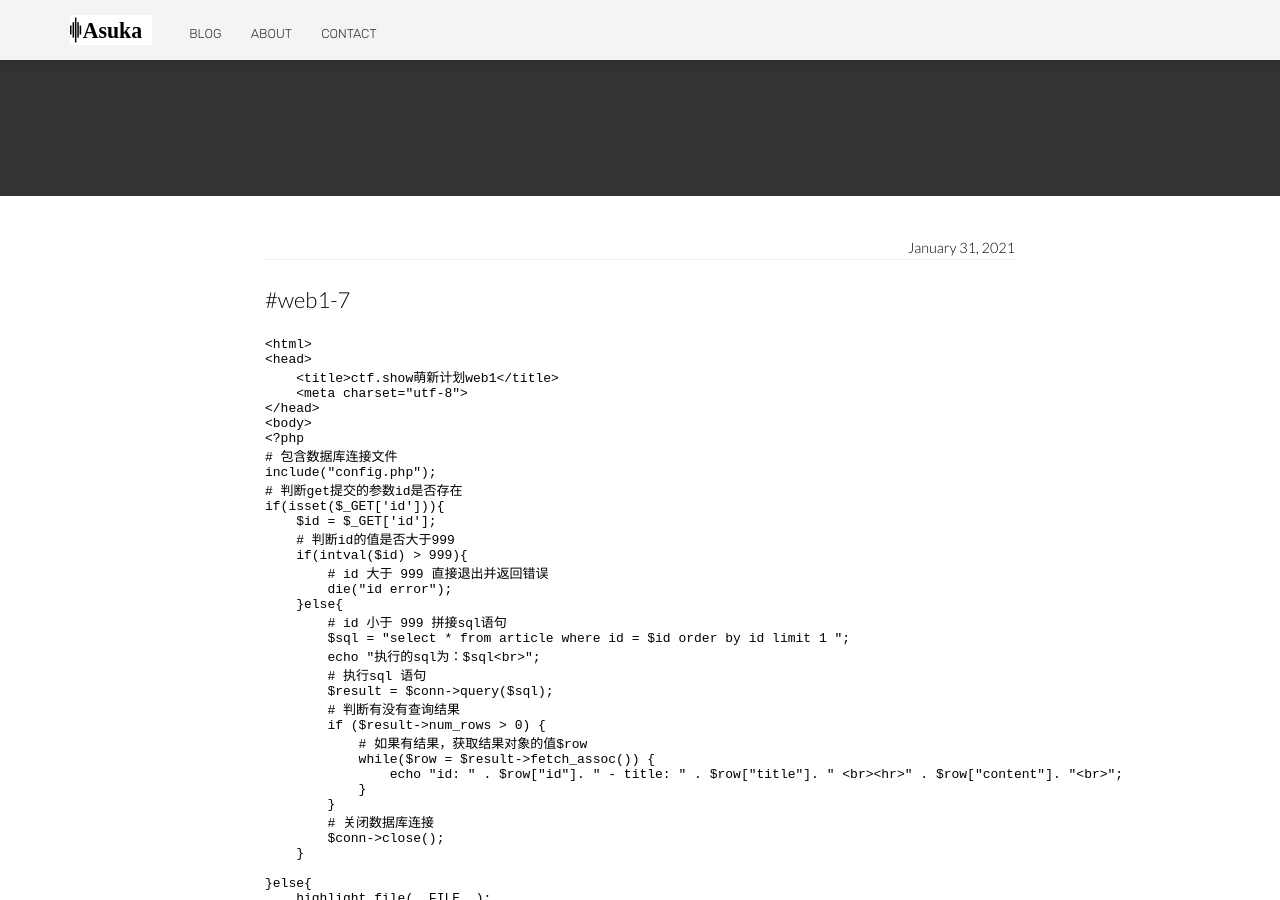
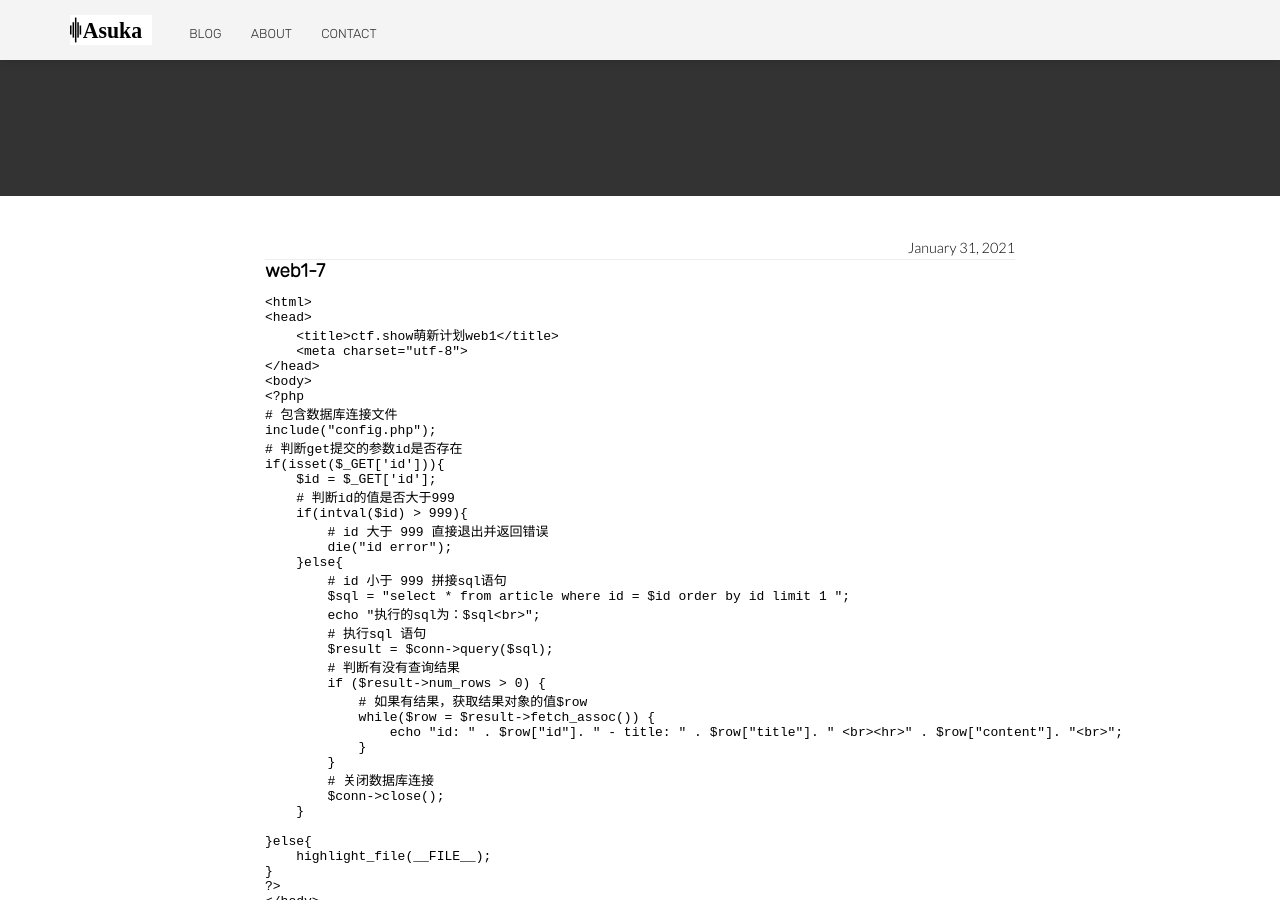
Before and after one commit to LunaAsuka/LunaAsuka.github.io, a Jekyll site: the page built from _posts/2021-01-31-CTFShow萌新计划web.md, in a window 1280 px wide and 900 px high, scrolled down 704 px. Built offline with Jekyll 4.4.1, drawn with Linux system fonts in a browser that asks for light colours.

````diff
--- a/_posts/2021-01-31-CTFShow萌新计划web.md
+++ b/_posts/2021-01-31-CTFShow萌新计划web.md
@@ -7,7 +7,7 @@ image:
 author_staff_member: LunaAsuka
 ---
 
-#web1-7
+### web1-7
 
 ```php+HTML
 <html>
@@ -98,7 +98,7 @@ echo intval(true);                    // 1
 
 另外除了这些还有其他各种非预期解，可以从sql的角度出发去考虑，例如id=id -- 等，有兴趣的可以自行研究。
 
-#web8
+### web8
 
 这题算是一道梗题，仔细观察web1-8的题目描述可以看出是阿呆对抗黑客入侵的血泪史，在被一次次渗透之后，老板终于将阿呆辞退，于是就有了web8以及web8的描述“ 阿呆熟悉的一顿操作，去了埃塞尔比亚。 ”
 
````
